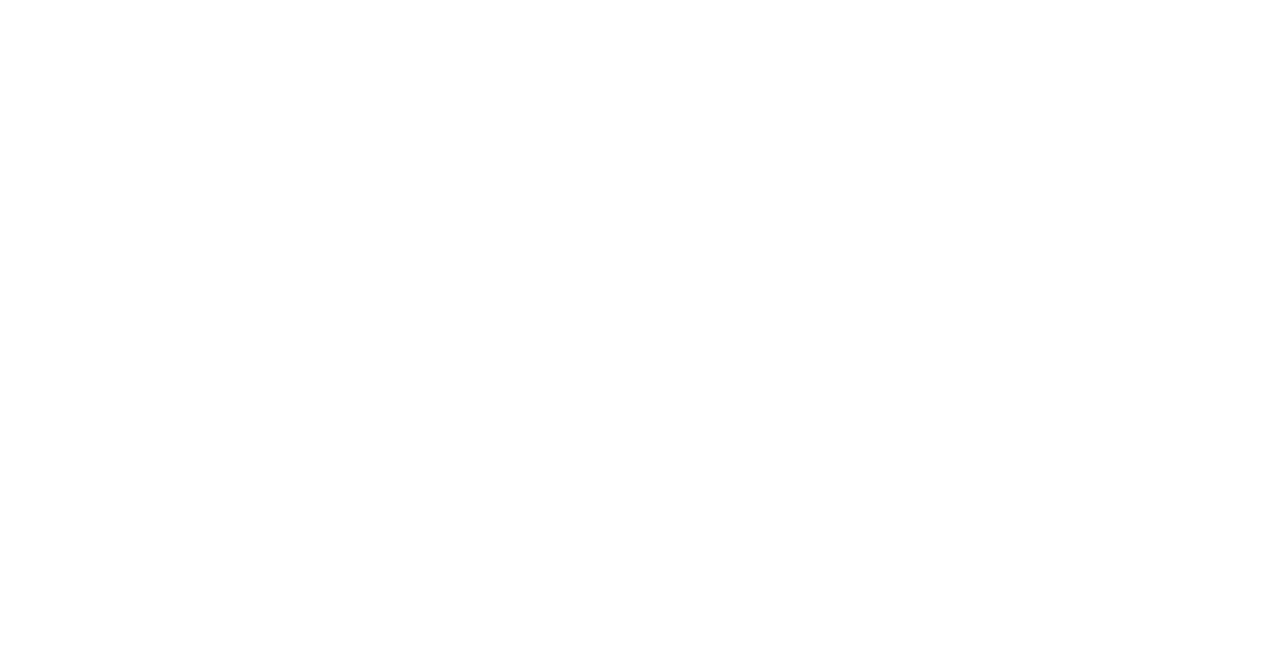
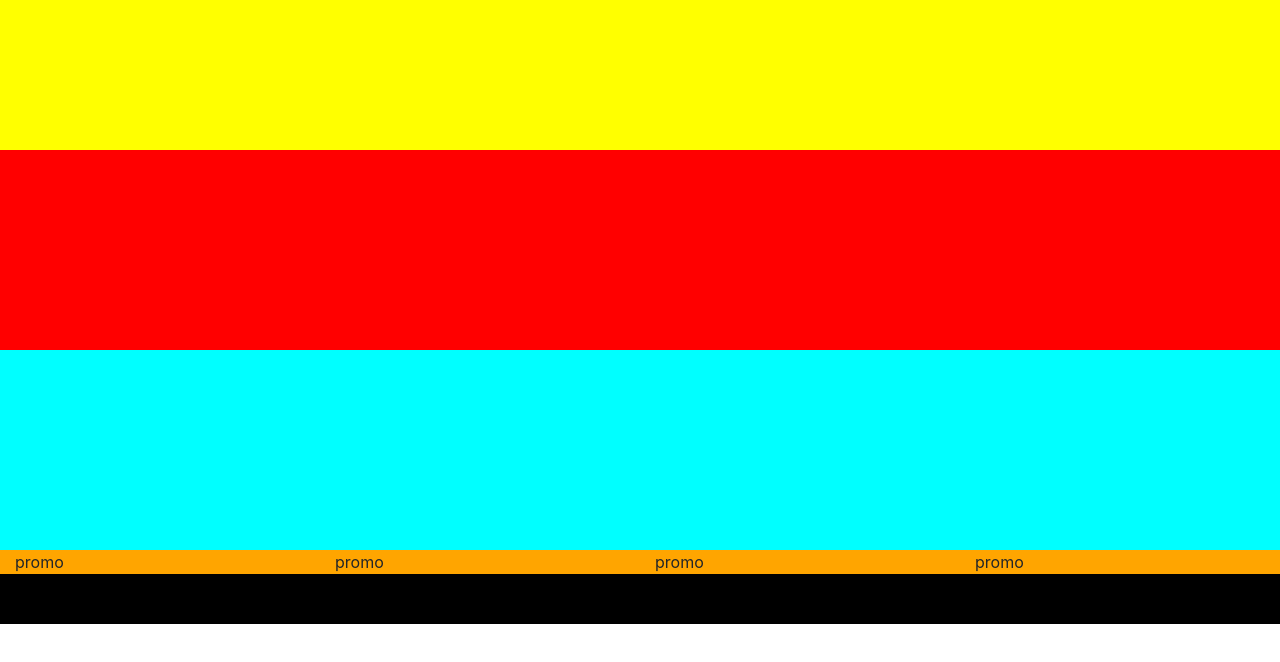
Before and after one commit to MrMonson/takehome-1, a plain HTML site: page index.html in a window 1280 px wide. Drawn offline with nearby package versions, Linux system fonts and the light colour scheme.

Commit message:
new stuff

```diff
--- a/css/styles.css
+++ b/css/styles.css
@@ -0,0 +1,36 @@
+.container-fluid{
+  background-color: #ffff00;
+}
+.container{
+}
+header {
+  background-color: #red;
+        height: 150px;
+}
+
+nav {
+  background-color: green;
+}
+section {
+  background-color: red;
+}
+
+aside {
+  background-color: Aqua;
+}
+
+section, aside {
+  height: 200px
+}
+
+.promo {
+  background-color: orange;
+}
+
+footer {
+  background-color: black;
+}
+
+nav, footer {
+  height: 50px;
+}
--- a/index.html
+++ b/index.html
@@ -9,6 +9,33 @@
   <link rel="stylesheet" href="css/bootstrap.min.css">
 </head>
 <body>
+  <div class="container-fluid">
+    <div class="container">
+      <header class="row">
+        <div class="col-md12"></div>
+      </header>
+    </div>
+    <navbar class="row">
+      <col-md-12></col-md-12>
+    </navbar>
+    <section class="row">
+      <div class="cold-md-8"></div>
+    </section>
+    <aside class="row">
+      <div class="col-md-4"></div>
+    </aside>
+    <div class="promo row">
+      <div class="col-md-3">promo</div>
+      <div class="col-md-3">promo</div>
+      <div class="col-md-3">promo</div>
+      <div class="col-md-3">promo</div>
+    </div>
+    <footer class="row">
+      <div class="col-md-12"></div>
+    </footer>
+  </div>
+    </container>
+  </container-fluid>
 
 </body>
 </html>
```
Also changed, not shown: 1 other file.
